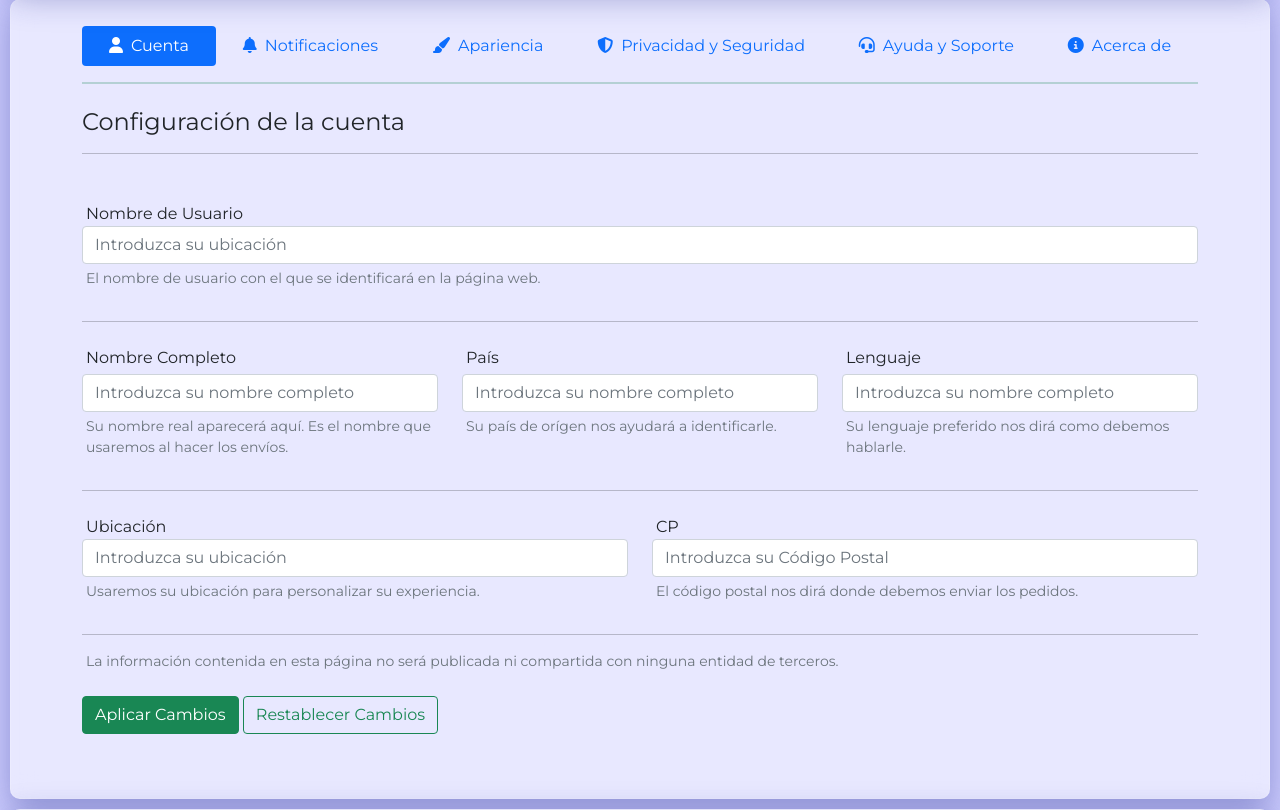
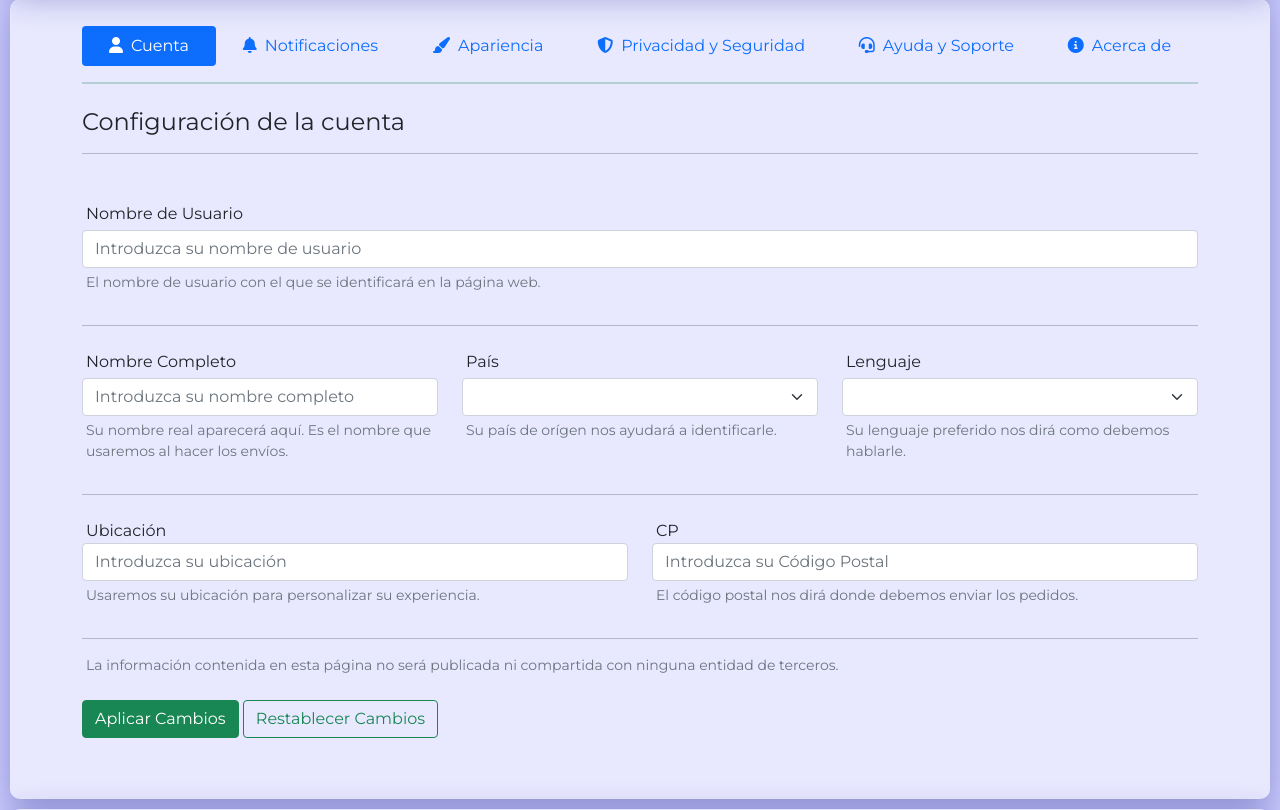
Before and after one commit to caicesardev/ecommerce, a Django app: template ecommerce/store/templates/store/settings.html in a window 1280 px wide. Shown: the part 115-925 px from the top of the page. Run offline with Django 3.2, Linux system fonts and the light colour scheme; the template is opened without the code that fills it: most values are stand-ins (such as "Sample title", 1, 10 or a date in 2020); lists and menus that the app fills with data are empty; some libraries are stand-ins or nearby versions.

Commit message:
Settings page now use countries api in account tab

```diff
--- a/ecommerce/store/templates/store/main.html
+++ b/ecommerce/store/templates/store/main.html
@@ -14,7 +14,6 @@
     content="Compra aquí productos hechos a mano de buena calidad y decorados con hermosos estampados que te sorprenderán, desde collares, pulseras, figuritas y más.">
   <meta name="keywords" content="Moonlight, moonlight, pulseras, collares, figuritas, funkos, hecho a mano,">
   <meta name="robots" content="index, follow">
-
 
   <!-- Google Fonts -->
   <link rel="preconnect" href="https://fonts.googleapis.com">
@@ -103,8 +102,8 @@
         <a href="{% url 'cart' %}" class="btn btn-outline-success position-relative mb-2 mt-2"
           style="margin-right: 15px;">
           <i class="fas fa-shopping-cart"></i>
-          <span id="cart-total"
-            class="position-absolute top-0 start-100 translate-middle badge rounded-pill bg-success" style="padding: 6px 10px 6px 10px;">
+          <span id="cart-total" class="position-absolute top-0 start-100 translate-middle badge rounded-pill bg-success"
+            style="padding: 6px 10px 6px 10px;">
             {{cartItems}}
           </span>
           <span class="visually-hidden">Productos en el carrito</span>
--- a/ecommerce/store/templates/store/settings.html
+++ b/ecommerce/store/templates/store/settings.html
@@ -63,15 +63,14 @@
 
                 <div class="row">
 
+                    <div class="col">
 
-                    <div class="col align-items-center">
+                        <label class="ms-1 mt-2" for="userName">Nombre de Usuario</label>
 
-                        <label class="ms-1 mt-2" for="location">Nombre de Usuario</label>
+                        <input type="text" class="form-control mt-1" id="userName"
+                            placeholder="Introduzca su nombre de usuario" aria-describedby="userNameHelp">
 
-                        <input type="text" class="form-control" id="location" placeholder="Introduzca su ubicación"
-                            aria-describedby="locationHelp">
-
-                        <p id="locationHelp" class="text-muted small ms-1 mt-1">El nombre de usuario con el que se
+                        <p id="userNameHelp" class="text-muted small ms-1 mt-1">El nombre de usuario con el que se
                             identificará en la página web.</p>
 
                     </div>
@@ -96,12 +95,12 @@
 
                     <div class="col">
 
-                        <label class="ms-1 mt-2" for="fullName">País</label>
+                        <label class="ms-1 mt-2" for="countrySelect">País</label>
 
-                        <input type="text" class="form-control mt-1" id="fullName" aria-describedby="fullNameHelp"
-                            placeholder="Introduzca su nombre completo">
+                        <select class="form-select mt-1" id="countrySelect"
+                            aria-describedby="countrySelectHelp"></select>
 
-                        <p id="fullNameHelp" class="text-muted small ms-1 mt-1">Su país de orígen nos ayudará a
+                        <p id="countrySelectHelp" class="text-muted small ms-1 mt-1">Su país de orígen nos ayudará a
                             identificarle.</p>
 
                     </div>
@@ -110,8 +109,8 @@
 
                         <label class="ms-1 mt-2" for="fullName">Lenguaje</label>
 
-                        <input type="text" class="form-control mt-1" id="fullName" aria-describedby="fullNameHelp"
-                            placeholder="Introduzca su nombre completo">
+                        <select class="form-select mt-1" id="languageSelect"
+                            aria-describedby="countrySelectHelp"></select>
 
                         <p id="fullNameHelp" class="text-muted small ms-1 mt-1">Su lenguaje preferido nos dirá como
                             debemos hablarle.</p>
@@ -209,5 +208,33 @@
 
 </div>
 
+<script>
+
+    document.addEventListener('DOMContentLoaded', () => {
+
+        const countrySelect = document.getElementById('countrySelect');
+        const languageSelect = document.getElementById('languageSelect')
+
+        fetch('https://restcountries.eu/rest/v2/all').then(res => {
+            return res.json();
+        }).then(data => {
+            let countries = "";
+            let languages = "";
+
+            data.forEach(element => {
+                countries += `<option>${element.translations.es}</option>`;
+                languages += `<option>${element.languages[0].nativeName}</option>`;
+            })
+
+            countrySelect.innerHTML = countries;
+            languageSelect.innerHTML = languages;
+        }).catch(err => {
+            console.log(err);
+        })
+
+    })
+
+</script>
+
 
 {% endblock content %}
```
